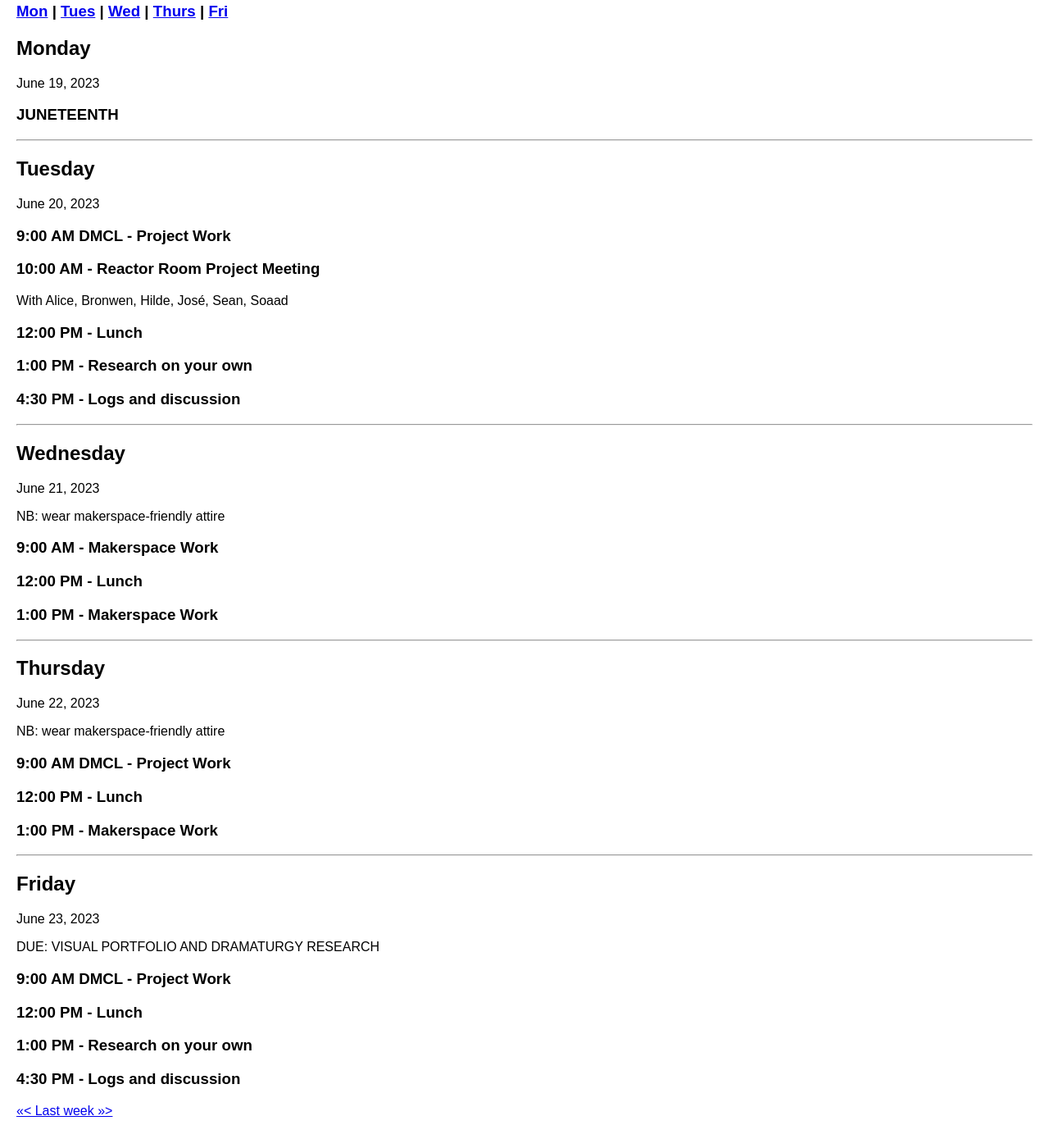
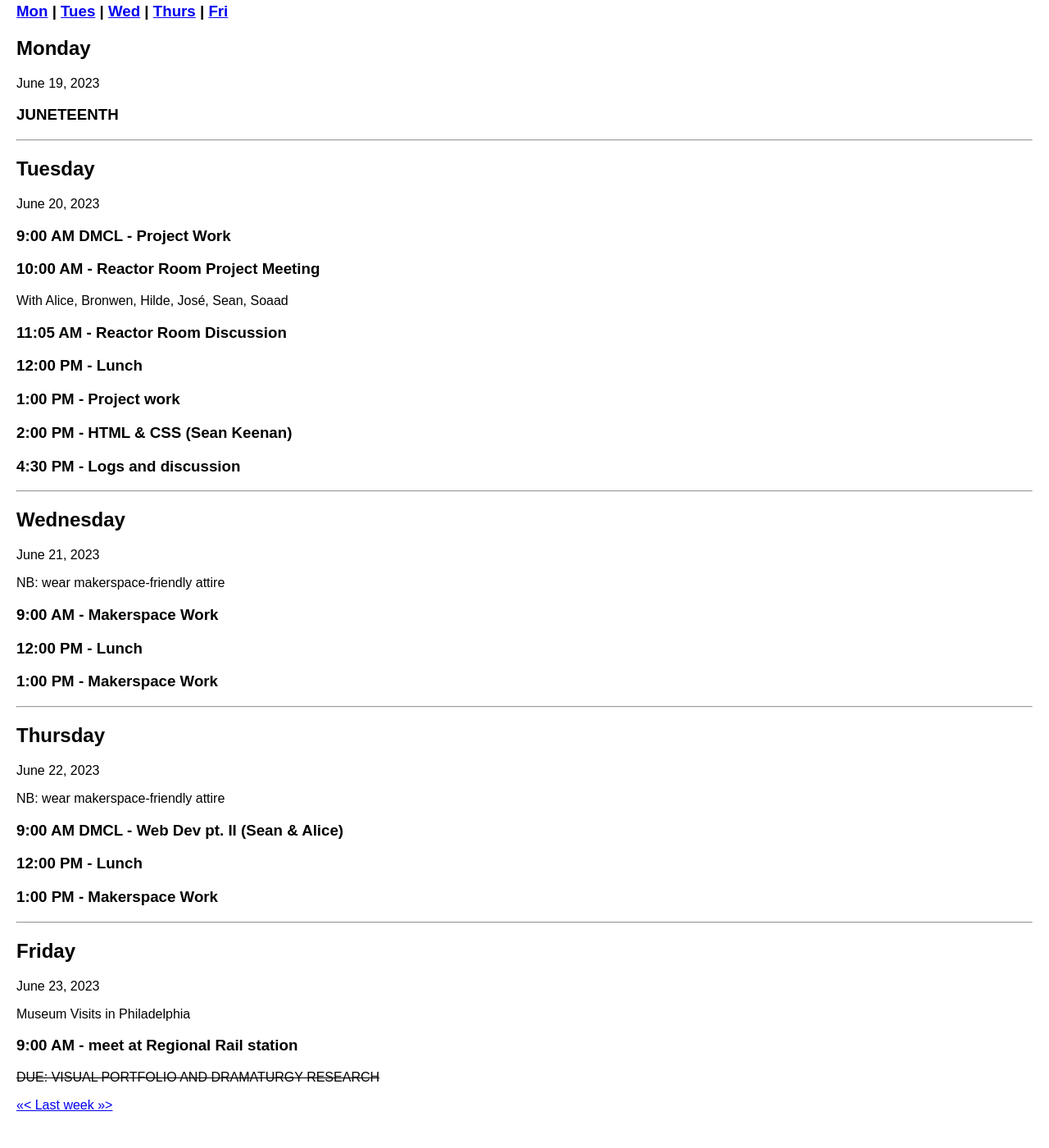
Before and after one commit to digbmc/dssf-syll, a Jekyll site: the page built from _weeks/04-web.md, in a window 1280 px wide and 1400 px high, scrolled down 230 px. Shown: the whole window at 82% size. Built offline with Jekyll 4.4.1, drawn with Linux system fonts in a browser that asks for light colours.

Commit message:
update wk 4

```diff
--- a/_weeks/04-web.md
+++ b/_weeks/04-web.md
@@ -20,9 +20,13 @@ June 20, 2023
 ### 10:00 AM - Reactor Room Project Meeting
 With Alice, Bronwen, Hilde, José, Sean, Soaad
 
+### 11:05 AM - Reactor Room Discussion
+
 ### 12:00 PM - Lunch
 
-### 1:00 PM - Research on your own
+### 1:00 PM - Project work
+
+### 2:00 PM - HTML & CSS (Sean Keenan)
 
 ### 4:30 PM - Logs and discussion
 
@@ -46,7 +50,7 @@ June 22, 2023
 
 NB: wear makerspace-friendly attire
 
-### 9:00 AM DMCL - Project Work
+### 9:00 AM DMCL - Web Dev pt. II (Sean & Alice)
 
 ### 12:00 PM - Lunch
 
@@ -57,14 +61,11 @@ NB: wear makerspace-friendly attire
 ## Friday
 June 23, 2023
 
-DUE: VISUAL PORTFOLIO AND DRAMATURGY RESEARCH
+Museum Visits in Philadelphia
 
-### 9:00 AM DMCL - Project Work
+### 9:00 AM - meet at Regional Rail station
 
-### 12:00 PM - Lunch
+~~DUE: VISUAL PORTFOLIO AND DRAMATURGY RESEARCH~~
 
-### 1:00 PM - Research on your own
-
-### 4:30 PM - Logs and discussion
 
 [<<< Last week >>>](https://github.com/digbmc/dssf-syll/blob/main/_weeks/03-data.md)
```
